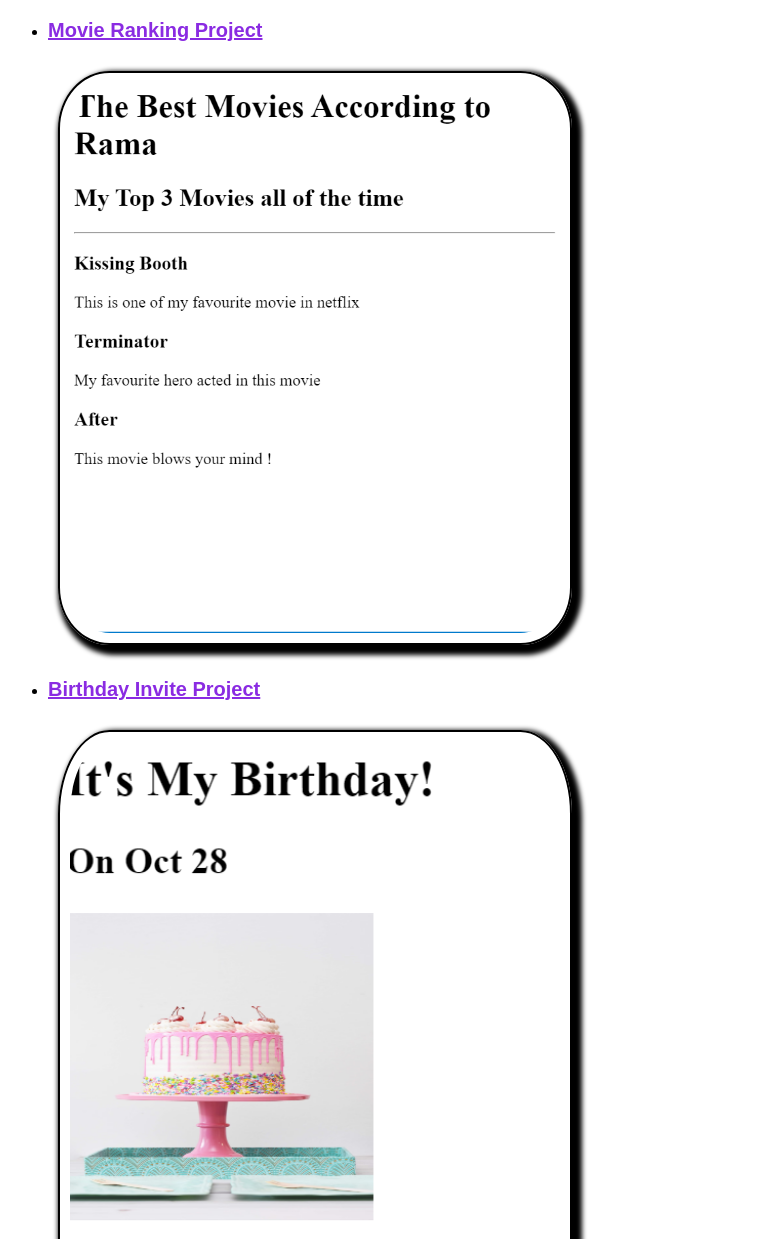
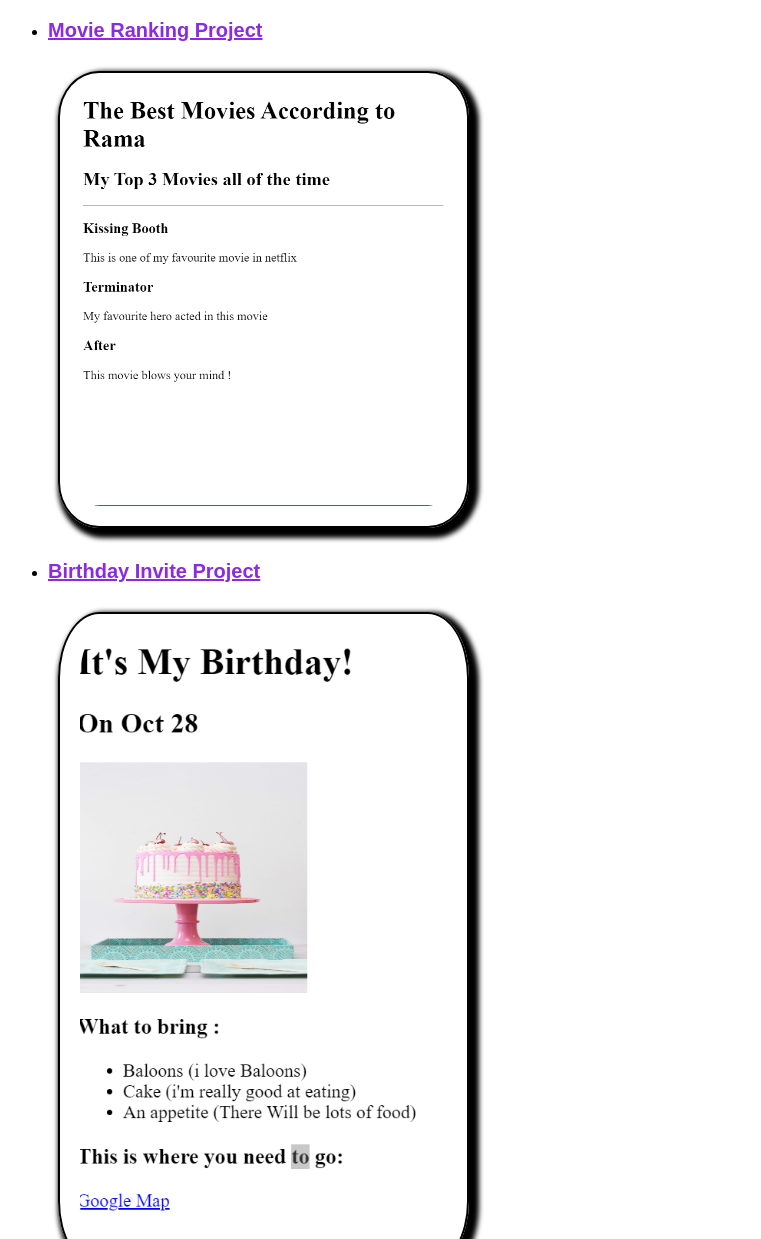
Before and after one commit to codewithrama/myprojects, a plain HTML site: page index.html in a window 1280 px wide. Shown: the part 81-1320 px from the top of the page, without its empty margins (0-761 px from the left). Drawn offline with Linux system fonts and the light colour scheme.

Commit message:
Add files via upload

```diff
--- a/index.html
+++ b/index.html
@@ -15,15 +15,15 @@
     <ul>
         <li class="first-box">
             <h3><a href="./public/movie-ranking.html">Movie Ranking Project</a></h3>
-            <img src="./assets/images/movie-ranking.png" alt="Movie Ranking Project" height="200">
+            <img src="./assets/images/movie-ranking.png" alt="Movie Ranking Project" height="200" draggable="false">
         </li>
         <li class="second-box">
             <h3><a href="./public/birthday-invite.html">Birthday Invite Project </a></h3>
-            <img src="./assets/images/birthday-invite.png" alt="Birthday Invite Project" height="200">
+            <img src="./assets/images/birthday-invite.png" alt="Birthday Invite Project" height="200" draggable="false">
         </li>
         <li class="third-box">
             <h3><a href="./public/Jobform.html">Job Form Project</a></h3>
-            <img src="./assets/images/jobform.png" alt="Jobform Project" height="200">
+            <img src="./assets/images/jobform.png" alt="Jobform Project" height="200" draggable="false">
         </li>
     </ul>
 
--- a/style.css
+++ b/style.css
@@ -1,11 +1,10 @@
 img:hover{
     transform: scale(1.1);
-
 }
 
 
 a{
-    text-align: center;
+    align-self: start;
     font-family: Arial, Helvetica, sans-serif;
     font-size: 20px;
     color: blueviolet;
@@ -13,11 +12,11 @@ a{
 
 
 img{
-    width: 40%;
-    height: 10%;
+    width: 30%;
+    height: 30%;
     border-radius: 10%;
     border: 2px solid black;
-    padding: 10px;
+    padding: 20px;
     margin: 10px;
     box-shadow: 5px 5px 5px 5px black;
 }
```
